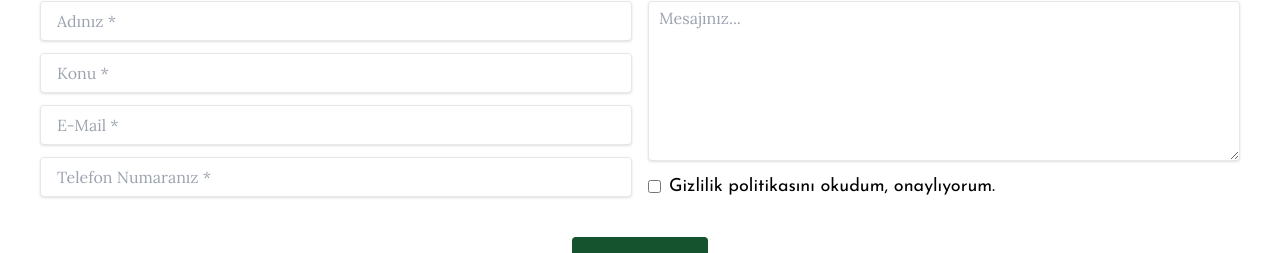
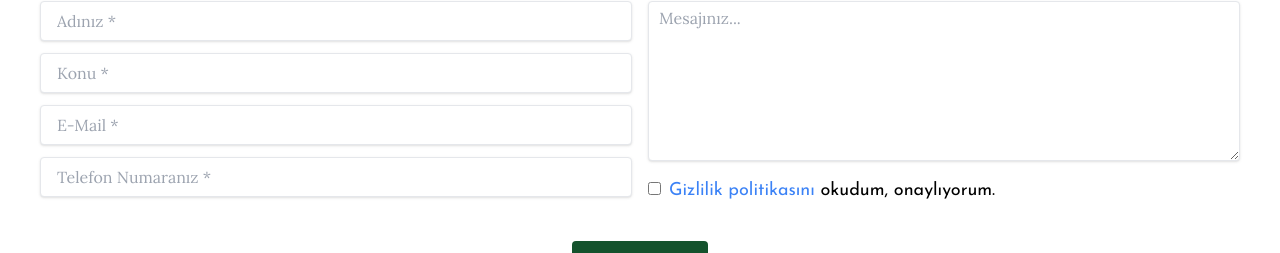
Before and after one commit to aslantasmehmet/mizanplas.net-web-app-react, a React (Create React App) app: page / in a window 1280 px wide. Shown: the part 4950-5203 px from the top of the page. Built offline with nearby package versions, Linux system fonts and the light colour scheme.

Commit message:
The privacy policy text in the contact form section has been redirected. The text color of the forwarded section has been changed.

```diff
--- a/src/component/Contact.js
+++ b/src/component/Contact.js
@@ -82,9 +82,9 @@ export default function Contact() {
               />
               <label
                 htmlFor="privacy"
-                class="ml-2 mt-3 text-lg text-left font-normal text-black font-display -translate-y-6"
+                class="ml-2 mt-4 text-lg text-left font-normal text-black font-display -translate-y-6"
               >
-                Gizlilik politikasını okudum, onaylıyorum.
+                <a href="/gizlilik-politikası" className="text-blue-500">Gizlilik politikasını</a> okudum, onaylıyorum.
               </label>
             </div>{" "}
           </div>
```
